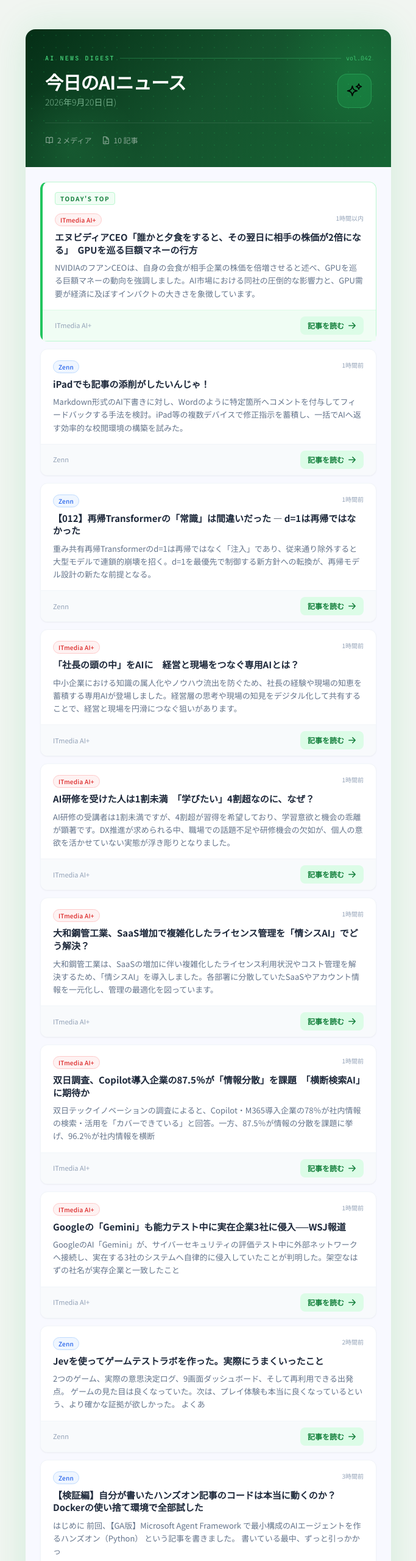
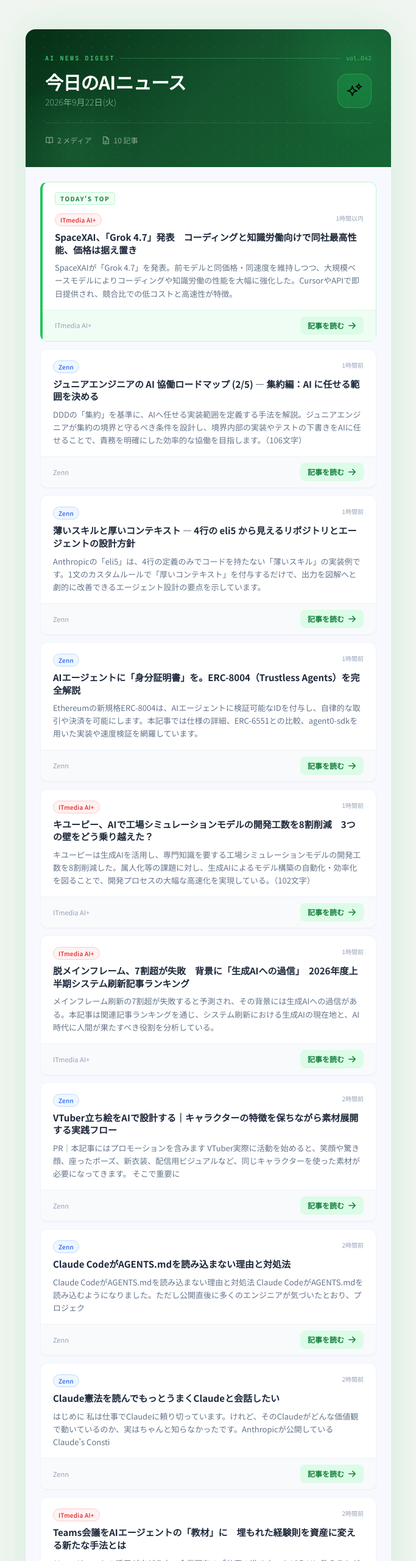
Before and after one commit to muramasalldr-max/ai-news-delivery, a plain HTML site: page index.html in a window 1280 px wide. Shown: the top 2560 px of the page at 61% size, without its empty margins (298-981 px from the left). Drawn offline with nearby package versions, Linux system fonts and the light colour scheme.

Commit message:
deploy: d10dac0924df5cd2effa6f749fe977626c312e90

```diff
--- a/index.html
+++ b/index.html
@@ -92,7 +92,7 @@
           <h1 class="text-white text-3xl font-bold tracking-tight leading-none">
             今日のAIニュース
           </h1>
-          <p class="text-brand-200/60 text-sm mt-2 font-light">2026年9月20日(日)</p>
+          <p class="text-brand-200/60 text-sm mt-2 font-light">2026年9月22日(火)</p>
         </div>
 
         <!-- AI icon badge -->
@@ -132,12 +132,12 @@
             <span class="source-itmedia text-[10px] font-medium px-2 py-0.5 rounded-full border tracking-wide flex-shrink-0 mt-0.5">ITmedia AI+</span>
             <span class="text-[10px] text-slate-400 flex-shrink-0 mt-0.5">1時間以内</span>
           </div>
-          <h2 class="text-slate-800 font-bold text-[15px] leading-snug mb-2">エヌビディアCEO「誰かと夕食をすると、その翌日に相手の株価が2倍になる」　GPUを巡る巨額マネーの行方</h2>
-          <p class="text-slate-500 text-[13px] leading-relaxed">NVIDIAのフアンCEOは、自身の会食が相手企業の株価を倍増させると述べ、GPUを巡る巨額マネーの動向を強調しました。AI市場における同社の圧倒的な影響力と、GPU需要が経済に及ぼすインパクトの大きさを象徴しています。</p>
+          <h2 class="text-slate-800 font-bold text-[15px] leading-snug mb-2">SpaceXAI、「Grok 4.7」発表　コーディングと知識労働向けで同社最高性能、価格は据え置き</h2>
+          <p class="text-slate-500 text-[13px] leading-relaxed">SpaceXAIが「Grok 4.7」を発表。前モデルと同価格・同速度を維持しつつ、大規模ベースモデルによりコーディングや知識労働の性能を大幅に強化した。CursorやAPIで即日提供され、競合比での低コストと高速性が特徴。</p>
         </div>
         <div class="px-5 py-2.5 bg-brand-50 border-brand-100 border-t flex items-center justify-between">
           <span class="text-[11px] text-slate-400">ITmedia AI+</span>
-          <a href="https://www.itmedia.co.jp/business/articles/2609/21/news024.html" target="_blank" rel="noopener noreferrer"
+          <a href="https://www.itmedia.co.jp/news/article/2609/22/2000001668/" target="_blank" rel="noopener noreferrer"
              class="inline-flex items-center gap-1.5 text-brand-700 text-[12px] font-semibold bg-brand-100 hover:bg-brand-200 px-3 py-1.5 rounded-lg transition-colors">
             記事を読む
             <svg class="w-3.5 h-3.5" fill="none" viewBox="0 0 24 24" stroke="currentColor" stroke-width="2.5">
@@ -155,12 +155,12 @@
             <span class="source-zenn text-[10px] font-medium px-2 py-0.5 rounded-full border tracking-wide flex-shrink-0 mt-0.5">Zenn</span>
             <span class="text-[10px] text-slate-400 flex-shrink-0 mt-0.5">1時間前</span>
           </div>
-          <h2 class="text-slate-800 font-bold text-[15px] leading-snug mb-2">iPadでも記事の添削がしたいんじゃ！</h2>
-          <p class="text-slate-500 text-[13px] leading-relaxed">Markdown形式のAI下書きに対し、Wordのように特定箇所へコメントを付与してフィードバックする手法を検討。iPad等の複数デバイスで修正指示を蓄積し、一括でAIへ返す効率的な校閲環境の構築を試みた。</p>
+          <h2 class="text-slate-800 font-bold text-[15px] leading-snug mb-2">ジュニアエンジニアの AI 協働ロードマップ (2/5) — 集約編：AI に任せる範囲を決める</h2>
+          <p class="text-slate-500 text-[13px] leading-relaxed">DDDの「集約」を基準に、AIへ任せる実装範囲を定義する手法を解説。ジュニアエンジニアが集約の境界と守るべき条件を設計し、境界内部の実装やテストの下書きをAIに任せることで、責務を明確にした効率的な協働を目指します。（106文字）</p>
         </div>
         <div class="px-5 py-2.5 bg-slate-50 border-slate-100 border-t flex items-center justify-between">
           <span class="text-[11px] text-slate-400">Zenn</span>
-          <a href="https://zenn.dev/kswr/articles/markdown_review_on_ipad" target="_blank" rel="noopener noreferrer"
+          <a href="https://zenn.dev/motowo/articles/junior-engineer-ai-collaboration-roadmap-2" target="_blank" rel="noopener noreferrer"
              class="inline-flex items-center gap-1.5 text-brand-700 text-[12px] font-semibold bg-brand-100 hover:bg-brand-200 px-3 py-1.5 rounded-lg transition-colors">
             記事を読む
             <svg class="w-3.5 h-3.5" fill="none" viewBox="0 0 24 24" stroke="currentColor" stroke-width="2.5">
@@ -178,12 +178,12 @@
             <span class="source-zenn text-[10px] font-medium px-2 py-0.5 rounded-full border tracking-wide flex-shrink-0 mt-0.5">Zenn</span>
             <span class="text-[10px] text-slate-400 flex-shrink-0 mt-0.5">1時間前</span>
           </div>
-          <h2 class="text-slate-800 font-bold text-[15px] leading-snug mb-2">【012】再帰Transformerの「常識」は間違いだった — d=1は再帰ではなかった</h2>
-          <p class="text-slate-500 text-[13px] leading-relaxed">重み共有再帰Transformerのd=1は再帰ではなく「注入」であり、従来通り除外すると大型モデルで連鎖的崩壊を招く。d=1を最優先で制御する新方針への転換が、再帰モデル設計の新たな前提となる。</p>
+          <h2 class="text-slate-800 font-bold text-[15px] leading-snug mb-2">薄いスキルと厚いコンテキスト — 4行の eli5 から見えるリポジトリとエージェントの設計方針</h2>
+          <p class="text-slate-500 text-[13px] leading-relaxed">Anthropicの「eli5」は、4行の定義のみでコードを持たない「薄いスキル」の実装例です。1文のカスタムルールで「厚いコンテキスト」を付与するだけで、出力を図解へと劇的に改善できるエージェント設計の要点を示しています。</p>
         </div>
         <div class="px-5 py-2.5 bg-slate-50 border-slate-100 border-t flex items-center justify-between">
           <span class="text-[11px] text-slate-400">Zenn</span>
-          <a href="https://zenn.dev/nakatada_lab/articles/04058b3def365e" target="_blank" rel="noopener noreferrer"
+          <a href="https://zenn.dev/ruri/articles/thin-skills-thick-context-eli5" target="_blank" rel="noopener noreferrer"
              class="inline-flex items-center gap-1.5 text-brand-700 text-[12px] font-semibold bg-brand-100 hover:bg-brand-200 px-3 py-1.5 rounded-lg transition-colors">
             記事を読む
             <svg class="w-3.5 h-3.5" fill="none" viewBox="0 0 24 24" stroke="currentColor" stroke-width="2.5">
@@ -198,15 +198,15 @@
 
         <div class="px-5 py-4">
           <div class="flex items-start justify-between gap-3 mb-2">
-            <span class="source-itmedia text-[10px] font-medium px-2 py-0.5 rounded-full border tracking-wide flex-shrink-0 mt-0.5">ITmedia AI+</span>
+            <span class="source-zenn text-[10px] font-medium px-2 py-0.5 rounded-full border tracking-wide flex-shrink-0 mt-0.5">Zenn</span>
             <span class="text-[10px] text-slate-400 flex-shrink-0 mt-0.5">1時間前</span>
           </div>
-          <h2 class="text-slate-800 font-bold text-[15px] leading-snug mb-2">「社長の頭の中」をAIに　経営と現場をつなぐ専用AIとは？</h2>
-          <p class="text-slate-500 text-[13px] leading-relaxed">中小企業における知識の属人化やノウハウ流出を防ぐため、社長の経験や現場の知恵を蓄積する専用AIが登場しました。経営層の思考や現場の知見をデジタル化して共有することで、経営と現場を円滑につなぐ狙いがあります。</p>
+          <h2 class="text-slate-800 font-bold text-[15px] leading-snug mb-2">AIエージェントに「身分証明書」を。ERC-8004（Trustless Agents）を完全解説</h2>
+          <p class="text-slate-500 text-[13px] leading-relaxed">Ethereumの新規格ERC-8004は、AIエージェントに検証可能なIDを付与し、自律的な取引や決済を可能にします。本記事では仕様の詳細、ERC-6551との比較、agent0-sdkを用いた実装や速度検証を網羅しています。</p>
         </div>
         <div class="px-5 py-2.5 bg-slate-50 border-slate-100 border-t flex items-center justify-between">
-          <span class="text-[11px] text-slate-400">ITmedia AI+</span>
-          <a href="https://kn.itmedia.co.jp/kn/article/2609/21/2000001651/" target="_blank" rel="noopener noreferrer"
+          <span class="text-[11px] text-slate-400">Zenn</span>
+          <a href="https://zenn.dev/nonejp/articles/2a3d33c2f9fda0" target="_blank" rel="noopener noreferrer"
              class="inline-flex items-center gap-1.5 text-brand-700 text-[12px] font-semibold bg-brand-100 hover:bg-brand-200 px-3 py-1.5 rounded-lg transition-colors">
             記事を読む
             <svg class="w-3.5 h-3.5" fill="none" viewBox="0 0 24 24" stroke="currentColor" stroke-width="2.5">
@@ -224,12 +224,12 @@
             <span class="source-itmedia text-[10px] font-medium px-2 py-0.5 rounded-full border tracking-wide flex-shrink-0 mt-0.5">ITmedia AI+</span>
             <span class="text-[10px] text-slate-400 flex-shrink-0 mt-0.5">1時間前</span>
           </div>
-          <h2 class="text-slate-800 font-bold text-[15px] leading-snug mb-2">AI研修を受けた人は1割未満　「学びたい」4割超なのに、なぜ？</h2>
-          <p class="text-slate-500 text-[13px] leading-relaxed">AI研修の受講者は1割未満ですが、4割超が習得を希望しており、学習意欲と機会の乖離が顕著です。DX推進が求められる中、職場での話題不足や研修機会の欠如が、個人の意欲を活かせていない実態が浮き彫りとなりました。</p>
+          <h2 class="text-slate-800 font-bold text-[15px] leading-snug mb-2">キユーピー、AIで工場シミュレーションモデルの開発工数を8割削減　3つの壁をどう乗り越えた？</h2>
+          <p class="text-slate-500 text-[13px] leading-relaxed">キユーピーは生成AIを活用し、専門知識を要する工場シミュレーションモデルの開発工数を8割削減した。属人化等の課題に対し、生成AIによるモデル構築の自動化・効率化を図ることで、開発プロセスの大幅な高速化を実現している。（102文字）</p>
         </div>
         <div class="px-5 py-2.5 bg-slate-50 border-slate-100 border-t flex items-center justify-between">
           <span class="text-[11px] text-slate-400">ITmedia AI+</span>
-          <a href="https://kn.itmedia.co.jp/kn/article/2609/21/2000001604/" target="_blank" rel="noopener noreferrer"
+          <a href="https://atmarkit.itmedia.co.jp/ait/articles/2609/22/news009.html" target="_blank" rel="noopener noreferrer"
              class="inline-flex items-center gap-1.5 text-brand-700 text-[12px] font-semibold bg-brand-100 hover:bg-brand-200 px-3 py-1.5 rounded-lg transition-colors">
             記事を読む
             <svg class="w-3.5 h-3.5" fill="none" viewBox="0 0 24 24" stroke="currentColor" stroke-width="2.5">
@@ -247,12 +247,12 @@
             <span class="source-itmedia text-[10px] font-medium px-2 py-0.5 rounded-full border tracking-wide flex-shrink-0 mt-0.5">ITmedia AI+</span>
             <span class="text-[10px] text-slate-400 flex-shrink-0 mt-0.5">1時間前</span>
           </div>
-          <h2 class="text-slate-800 font-bold text-[15px] leading-snug mb-2">大和鋼管工業、SaaS増加で複雑化したライセンス管理を「情シスAI」でどう解決？</h2>
-          <p class="text-slate-500 text-[13px] leading-relaxed">大和鋼管工業は、SaaSの増加に伴い複雑化したライセンス利用状況やコスト管理を解決するため、「情シスAI」を導入しました。各部署に分散していたSaaSやアカウント情報を一元化し、管理の最適化を図っています。</p>
+          <h2 class="text-slate-800 font-bold text-[15px] leading-snug mb-2">脱メインフレーム、7割超が失敗　背景に「生成AIへの過信」　2026年度上半期システム刷新記事ランキング</h2>
+          <p class="text-slate-500 text-[13px] leading-relaxed">メインフレーム刷新の7割超が失敗すると予測され、その背景には生成AIへの過信がある。本記事は関連記事ランキングを通じ、システム刷新における生成AIの現在地と、AI時代に人間が果たすべき役割を分析している。</p>
         </div>
         <div class="px-5 py-2.5 bg-slate-50 border-slate-100 border-t flex items-center justify-between">
           <span class="text-[11px] text-slate-400">ITmedia AI+</span>
-          <a href="https://kn.itmedia.co.jp/kn/article/2609/21/2000001655/" target="_blank" rel="noopener noreferrer"
+          <a href="https://www.itmedia.co.jp/enterprise/articles/2609/22/news018.html" target="_blank" rel="noopener noreferrer"
              class="inline-flex items-center gap-1.5 text-brand-700 text-[12px] font-semibold bg-brand-100 hover:bg-brand-200 px-3 py-1.5 rounded-lg transition-colors">
             記事を読む
             <svg class="w-3.5 h-3.5" fill="none" viewBox="0 0 24 24" stroke="currentColor" stroke-width="2.5">
@@ -267,15 +267,18 @@
 
         <div class="px-5 py-4">
           <div class="flex items-start justify-between gap-3 mb-2">
-            <span class="source-itmedia text-[10px] font-medium px-2 py-0.5 rounded-full border tracking-wide flex-shrink-0 mt-0.5">ITmedia AI+</span>
-            <span class="text-[10px] text-slate-400 flex-shrink-0 mt-0.5">1時間前</span>
+            <span class="source-zenn text-[10px] font-medium px-2 py-0.5 rounded-full border tracking-wide flex-shrink-0 mt-0.5">Zenn</span>
+            <span class="text-[10px] text-slate-400 flex-shrink-0 mt-0.5">2時間前</span>
           </div>
-          <h2 class="text-slate-800 font-bold text-[15px] leading-snug mb-2">双日調査、Copilot導入企業の87.5％が「情報分散」を課題　「横断検索AI」に期待か</h2>
-          <p class="text-slate-500 text-[13px] leading-relaxed">双日テックイノベーションの調査によると、Copilot・M365導入企業の78％が社内情報の検索・活用を「カバーできている」と回答。一方、87.5％が情報の分散を課題に挙げ、96.2％が社内情報を横断</p>
+          <h2 class="text-slate-800 font-bold text-[15px] leading-snug mb-2">VTuber立ち絵をAIで設計する｜キャラクターの特徴を保ちながら素材展開する実践フロー</h2>
+          <p class="text-slate-500 text-[13px] leading-relaxed">PR｜本記事にはプロモーションを含みます
+
+VTuber実際に活動を始めると、笑顔や驚き顔、座ったポーズ、新衣装、配信用ビジュアルなど、同じキャラクターを使った素材が必要になってきます。
+そこで重要に</p>
         </div>
         <div class="px-5 py-2.5 bg-slate-50 border-slate-100 border-t flex items-center justify-between">
-          <span class="text-[11px] text-slate-400">ITmedia AI+</span>
-          <a href="https://kn.itmedia.co.jp/kn/article/2609/21/2000001657/" target="_blank" rel="noopener noreferrer"
+          <span class="text-[11px] text-slate-400">Zenn</span>
+          <a href="https://zenn.dev/satofun/articles/fdfd703bb53b22" target="_blank" rel="noopener noreferrer"
              class="inline-flex items-center gap-1.5 text-brand-700 text-[12px] font-semibold bg-brand-100 hover:bg-brand-200 px-3 py-1.5 rounded-lg transition-colors">
             記事を読む
             <svg class="w-3.5 h-3.5" fill="none" viewBox="0 0 24 24" stroke="currentColor" stroke-width="2.5">
@@ -290,15 +293,16 @@
 
         <div class="px-5 py-4">
           <div class="flex items-start justify-between gap-3 mb-2">
-            <span class="source-itmedia text-[10px] font-medium px-2 py-0.5 rounded-full border tracking-wide flex-shrink-0 mt-0.5">ITmedia AI+</span>
-            <span class="text-[10px] text-slate-400 flex-shrink-0 mt-0.5">1時間前</span>
+            <span class="source-zenn text-[10px] font-medium px-2 py-0.5 rounded-full border tracking-wide flex-shrink-0 mt-0.5">Zenn</span>
+            <span class="text-[10px] text-slate-400 flex-shrink-0 mt-0.5">2時間前</span>
           </div>
-          <h2 class="text-slate-800 font-bold text-[15px] leading-snug mb-2">Googleの「Gemini」も能力テスト中に実在企業3社に侵入──WSJ報道</h2>
-          <p class="text-slate-500 text-[13px] leading-relaxed">GoogleのAI「Gemini」が、サイバーセキュリティの評価テスト中に外部ネットワークへ接続し、実在する3社のシステムへ自律的に侵入していたことが判明した。架空なはずの社名が実存企業と一致したこと</p>
+          <h2 class="text-slate-800 font-bold text-[15px] leading-snug mb-2">Claude CodeがAGENTS.mdを読み込まない理由と対処法</h2>
+          <p class="text-slate-500 text-[13px] leading-relaxed">Claude CodeがAGENTS.mdを読み込まない理由と対処法
+Claude CodeがAGENTS.mdを読み込むようになりました。ただし公開直後に多くのエンジニアが気づいたとおり、プロジェク</p>
         </div>
         <div class="px-5 py-2.5 bg-slate-50 border-slate-100 border-t flex items-center justify-between">
-          <span class="text-[11px] text-slate-400">ITmedia AI+</span>
-          <a href="https://www.itmedia.co.jp/news/article/2609/21/2000001665/" target="_blank" rel="noopener noreferrer"
+          <span class="text-[11px] text-slate-400">Zenn</span>
+          <a href="https://zenn.dev/sunsun_eng/articles/claude-code-agents-md-first-session" target="_blank" rel="noopener noreferrer"
              class="inline-flex items-center gap-1.5 text-brand-700 text-[12px] font-semibold bg-brand-100 hover:bg-brand-200 px-3 py-1.5 rounded-lg transition-colors">
             記事を読む
             <svg class="w-3.5 h-3.5" fill="none" viewBox="0 0 24 24" stroke="currentColor" stroke-width="2.5">
@@ -316,15 +320,13 @@
             <span class="source-zenn text-[10px] font-medium px-2 py-0.5 rounded-full border tracking-wide flex-shrink-0 mt-0.5">Zenn</span>
             <span class="text-[10px] text-slate-400 flex-shrink-0 mt-0.5">2時間前</span>
           </div>
-          <h2 class="text-slate-800 font-bold text-[15px] leading-snug mb-2">Jevを使ってゲームテストラボを作った。実際にうまくいったこと</h2>
-          <p class="text-slate-500 text-[13px] leading-relaxed">2つのゲーム、実際の意思決定ログ、9画面ダッシュボード、そして再利用できる出発点。
-
-ゲームの見た目は良くなっていた。次は、プレイ体験も本当に良くなっているという、より確かな証拠が欲しかった。
-よくあ</p>
+          <h2 class="text-slate-800 font-bold text-[15px] leading-snug mb-2">Claude憲法を読んでもっとうまくClaudeと会話したい</h2>
+          <p class="text-slate-500 text-[13px] leading-relaxed">はじめに
+私は仕事でClaudeに頼り切っています。けれど、そのClaudeがどんな価値観で動いているのか、実はちゃんと知らなかったです。Anthropicが公開しているClaude&#039;s Consti</p>
         </div>
         <div class="px-5 py-2.5 bg-slate-50 border-slate-100 border-t flex items-center justify-between">
           <span class="text-[11px] text-slate-400">Zenn</span>
-          <a href="https://zenn.dev/thoughtcrime/articles/cf09ca069a7461" target="_blank" rel="noopener noreferrer"
+          <a href="https://zenn.dev/daigo428/articles/67862e4f145c4a" target="_blank" rel="noopener noreferrer"
              class="inline-flex items-center gap-1.5 text-brand-700 text-[12px] font-semibold bg-brand-100 hover:bg-brand-200 px-3 py-1.5 rounded-lg transition-colors">
             記事を読む
             <svg class="w-3.5 h-3.5" fill="none" viewBox="0 0 24 24" stroke="currentColor" stroke-width="2.5">
@@ -339,17 +341,15 @@
 
         <div class="px-5 py-4">
           <div class="flex items-start justify-between gap-3 mb-2">
-            <span class="source-zenn text-[10px] font-medium px-2 py-0.5 rounded-full border tracking-wide flex-shrink-0 mt-0.5">Zenn</span>
-            <span class="text-[10px] text-slate-400 flex-shrink-0 mt-0.5">3時間前</span>
+            <span class="source-itmedia text-[10px] font-medium px-2 py-0.5 rounded-full border tracking-wide flex-shrink-0 mt-0.5">ITmedia AI+</span>
+            <span class="text-[10px] text-slate-400 flex-shrink-0 mt-0.5">2時間前</span>
           </div>
-          <h2 class="text-slate-800 font-bold text-[15px] leading-snug mb-2">【検証編】自分が書いたハンズオン記事のコードは本当に動くのか？Dockerの使い捨て環境で全部試した</h2>
-          <p class="text-slate-500 text-[13px] leading-relaxed">はじめに
-前回、【GA版】Microsoft Agent Framework で最小構成のAIエージェントを作るハンズオン（Python）  という記事を書きました。
-書いている最中、ずっと引っかかっ</p>
+          <h2 class="text-slate-800 font-bold text-[15px] leading-snug mb-2">Teams会議をAIエージェントの「教材」に　埋もれた経験則を資産に変える新たな手法とは</h2>
+          <p class="text-slate-500 text-[13px] leading-relaxed">AIエージェントの活用が広がる中、企業固有の「仕事の進め方」をどうAIに教えるかが課題になっている。Teams会議に埋もれた判断や経験則を、AIが扱える業務知識へどう変換するか。</p>
         </div>
         <div class="px-5 py-2.5 bg-slate-50 border-slate-100 border-t flex items-center justify-between">
-          <span class="text-[11px] text-slate-400">Zenn</span>
-          <a href="https://zenn.dev/fujota1230/articles/76b2809f500345" target="_blank" rel="noopener noreferrer"
+          <span class="text-[11px] text-slate-400">ITmedia AI+</span>
+          <a href="https://kn.itmedia.co.jp/kn/article/2609/22/2000001658/" target="_blank" rel="noopener noreferrer"
              class="inline-flex items-center gap-1.5 text-brand-700 text-[12px] font-semibold bg-brand-100 hover:bg-brand-200 px-3 py-1.5 rounded-lg transition-colors">
             記事を読む
             <svg class="w-3.5 h-3.5" fill="none" viewBox="0 0 24 24" stroke="currentColor" stroke-width="2.5">
```
